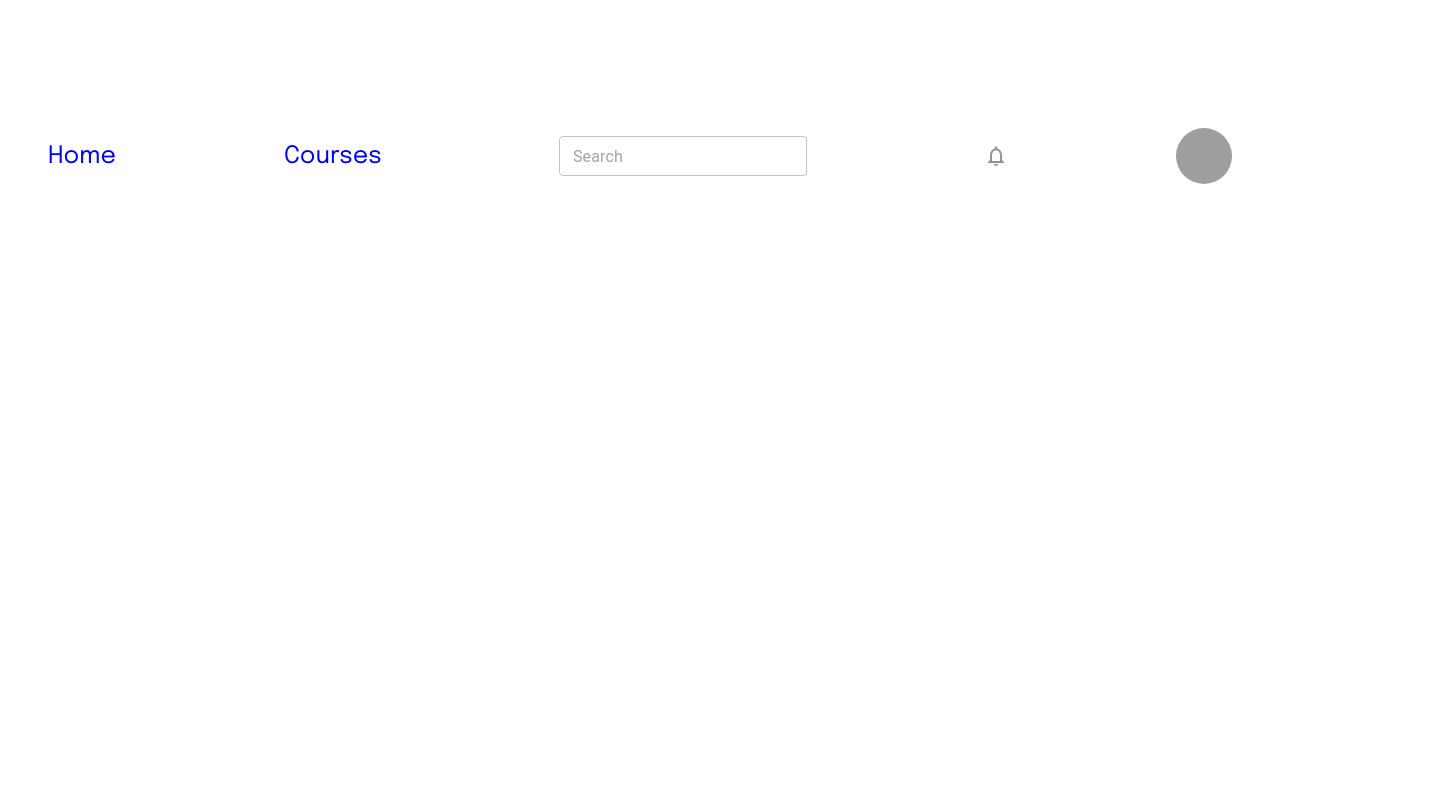
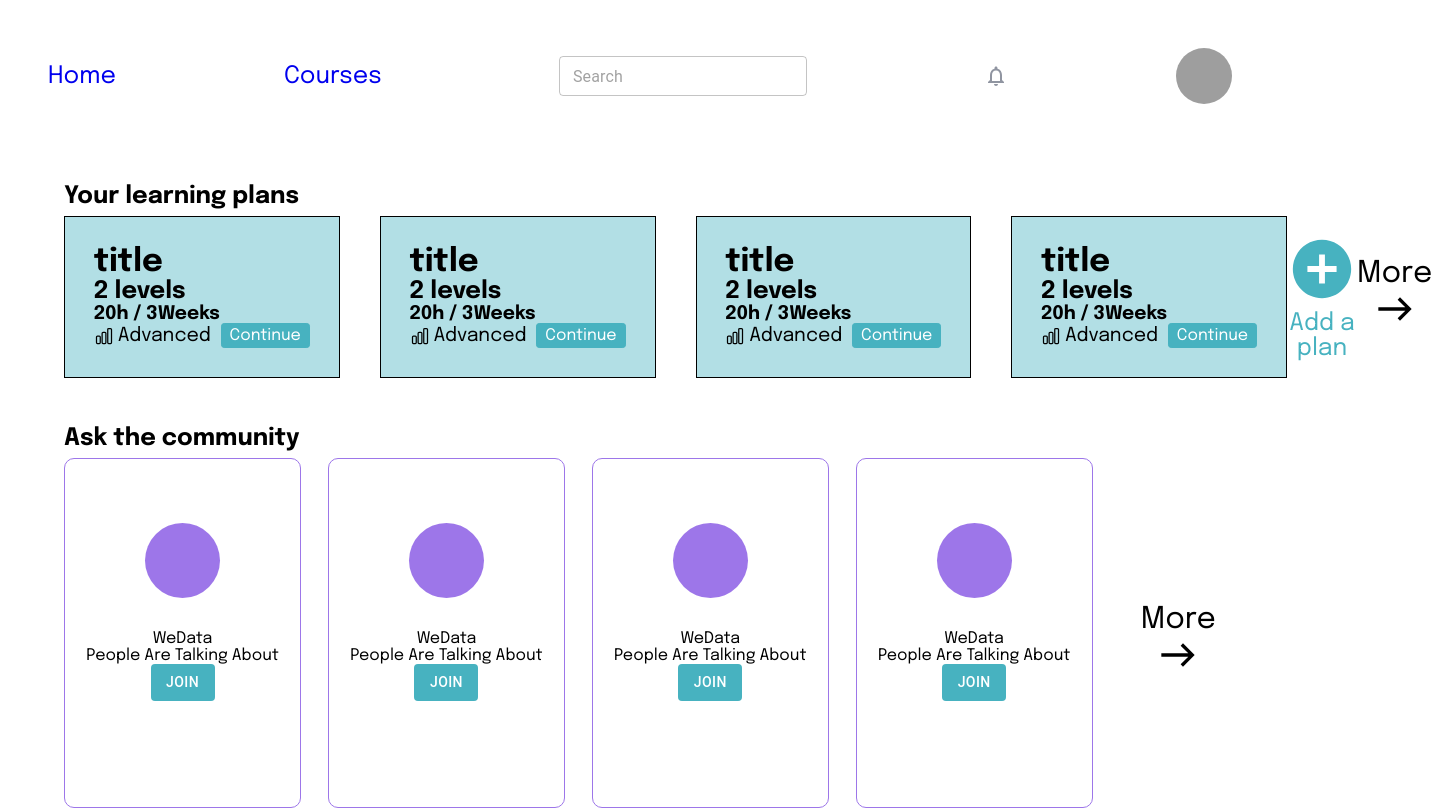
Before and after one commit to luismolinuevo/learnify, a React (Vite) app in the folder client/: page / in a window 1280 px wide. Shown: the top 810 px of the page, 1432 px wide, since content can reach past the window. Built offline with nearby package versions, Linux system fonts and the light colour scheme; grey boxes are pictures that could not be loaded.

Commit message:
layout and basic styles of homepage complete

```diff
--- a/client/src/main.jsx
+++ b/client/src/main.jsx
@@ -51,15 +51,15 @@ const router = createBrowserRouter([
     children: [
       {
         path: "/",
-        element: "",
+        element: <Home/>,
       },
       {
         path: "lessonplan/:id",
         element: <Course />,
       },
       {
-        path: "/home",
-        element: <Home />
+        // path: "/home",
+        // element: <Home />
       }
     ],
   },
--- a/client/src/pages/Home.jsx
+++ b/client/src/pages/Home.jsx
@@ -1,10 +1,45 @@
+import { useEffect, useState } from "react";
 import CommunityCard from "../components/general/CommunityCard";
+import LearningPlanCard from "../components/general/LearningPlanCard";
+import "../styles/Home.css";
+import EastIcon from "@mui/icons-material/East";
+import AddCircleIcon from "@mui/icons-material/AddCircle";
 
 export default function Home() {
-    return (
-        <div className="container">
-            <h3 className="subsection-title">Ask the community</h3>
-            <CommunityCard />
+  return (
+    <div className="home-container">
+      <h3 className="subsection-title">Your learning plans</h3>
+      <div className="learningplan-section">
+        <div className="learningplan-container">
+          <LearningPlanCard />
+          <LearningPlanCard />
+          <LearningPlanCard />
+          <LearningPlanCard />
         </div>
-    )
+        <button className="more-button add-plan">
+          <AddCircleIcon className="icons add-plan-icon" fontSize="" />
+          <p>Add a plan</p>
+        </button>
+        <div className="more-button-container">
+          <button className="more-button">
+            <p>More</p>
+            <EastIcon fontSize="" className="icons" />
+          </button>
+        </div>
+      </div>
+      <h3 className="subsection-title">Ask the community</h3>
+      <div className="home-section">
+        <div className="card-container">
+          <CommunityCard />
+          <CommunityCard />
+          <CommunityCard />
+          <CommunityCard />
+        </div>
+        <button className="more-button">
+          <p>More</p>
+          <EastIcon fontSize="" className="icons" />
+        </button>
+      </div>
+    </div>
+  );
 }
--- a/client/src/styles/App.css
+++ b/client/src/styles/App.css
@@ -5,7 +5,14 @@
     font-family: "Epilogue";
 }
 
-.container {
-    margin: 1rem;
-    padding: 0.5rem;
+.more-button {
+    margin: auto;
+    font-size: 30px;
+    border: none;
+    background: none;
+
 }
+
+.icons {
+    font-size: 40px;
+}
--- a/client/src/styles/CommunityCardStyles.css
+++ b/client/src/styles/CommunityCardStyles.css
@@ -1,17 +1,37 @@
 * {
-    margin: 20px 0;
+    /* margin: 20px 0; */
 }
-.community-card {
-    height: 400px;
+
+/* .community-card {
+    height: 350px;
     width: 300px;
     border: 1px solid #9D76E9;
     border-radius: 10px;
     text-align: center;
     padding: 2rem 1rem;
-}
+} */
 
 .card-context {
     color: "#47B2C0";
+}
+.card-container {
+    display: flex;
+    flex-wrap: wrap; /* Allows cards to wrap to the next line */
+    justify-content: space-between;
+    width: 100%; /* Ensure the container covers the entire width */
+    /* padding: 0 20px; Add padding to the sides */
+    /* box-sizing: border-box; Ensure padding is included in the width */
+}
+
+.community-card {
+    height: 350px;
+    width: calc(25% - 20px); /* Calculate 25% width minus the padding */
+    margin-bottom: 20px; /* Add margin between cards */
+    border: 1px solid #9D76E9;
+    border-radius: 10px;
+    text-align: center;
+    padding: 2rem 1rem;
+    box-sizing: border-box; /* Ensure padding is included in the height */
 }
 
 .card-image {
--- /dev/null
+++ b/client/src/styles/Home.css
@@ -0,0 +1,42 @@
+.home-container {
+    /* display: flex;
+    flex-direction: column;
+    align-items: center; */
+    margin: 2em 4em;
+}
+
+.home-section {
+    display: flex;
+    gap: 3em;
+}
+
+
+.subsection-title {
+    font-size: 1.5em;
+    margin-bottom: 0.3em;
+}
+
+.learningplan-container {
+    display: flex;
+    gap: 2.5em;
+}
+.add-plan-icon {
+    color: #47B2C0;
+    font-size: 70px;
+}
+
+.add-plan p {
+    color: #47B2C0;
+ font-size: 0.8em;
+}
+.learningplan-section {
+    display: flex;
+    margin-bottom: 3em;
+    /* gap: 0em; */
+}
+
+.more-button-container {
+    display: flex;
+    justify-content: end;
+    align-items: center;
+}
```
